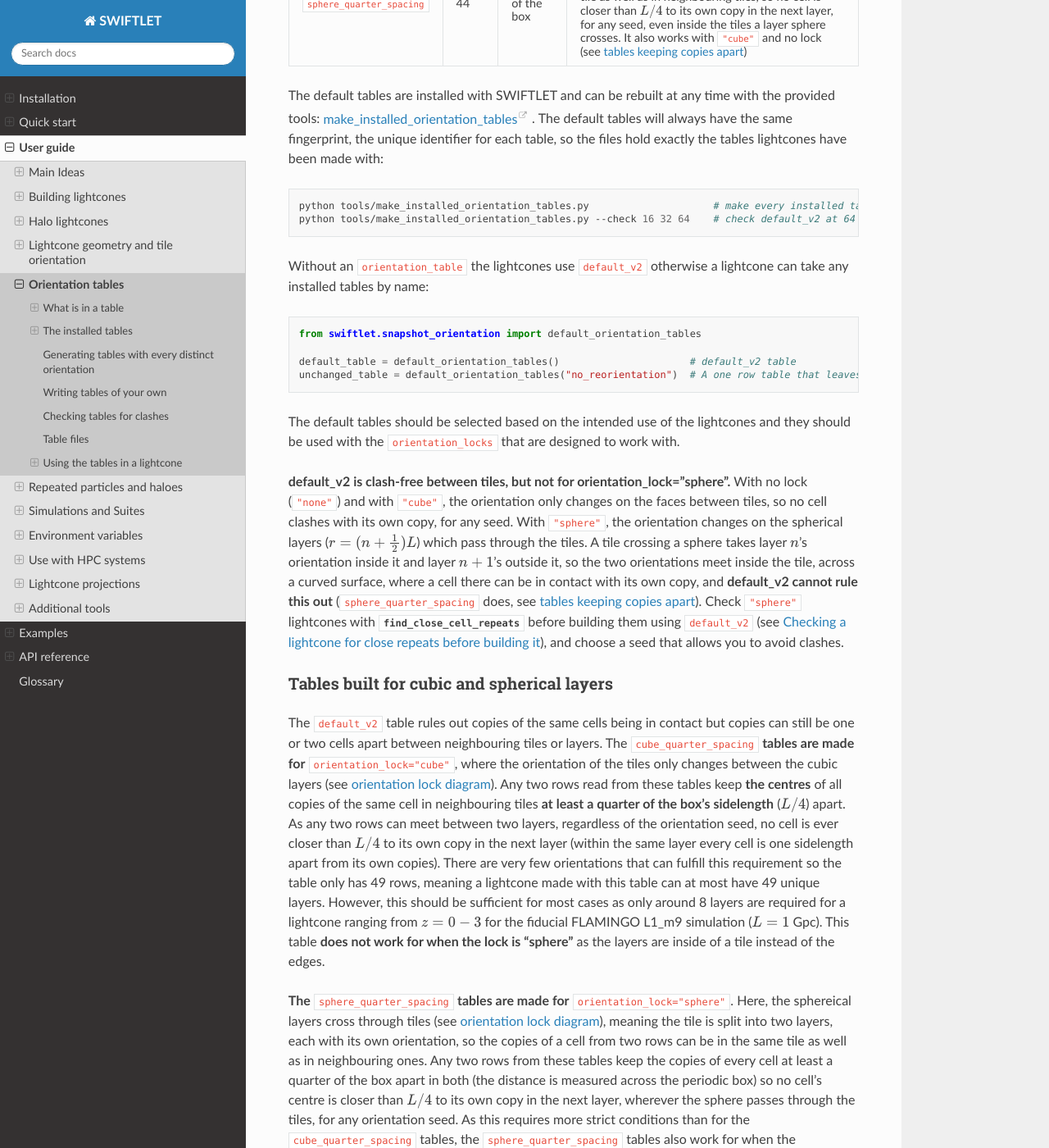
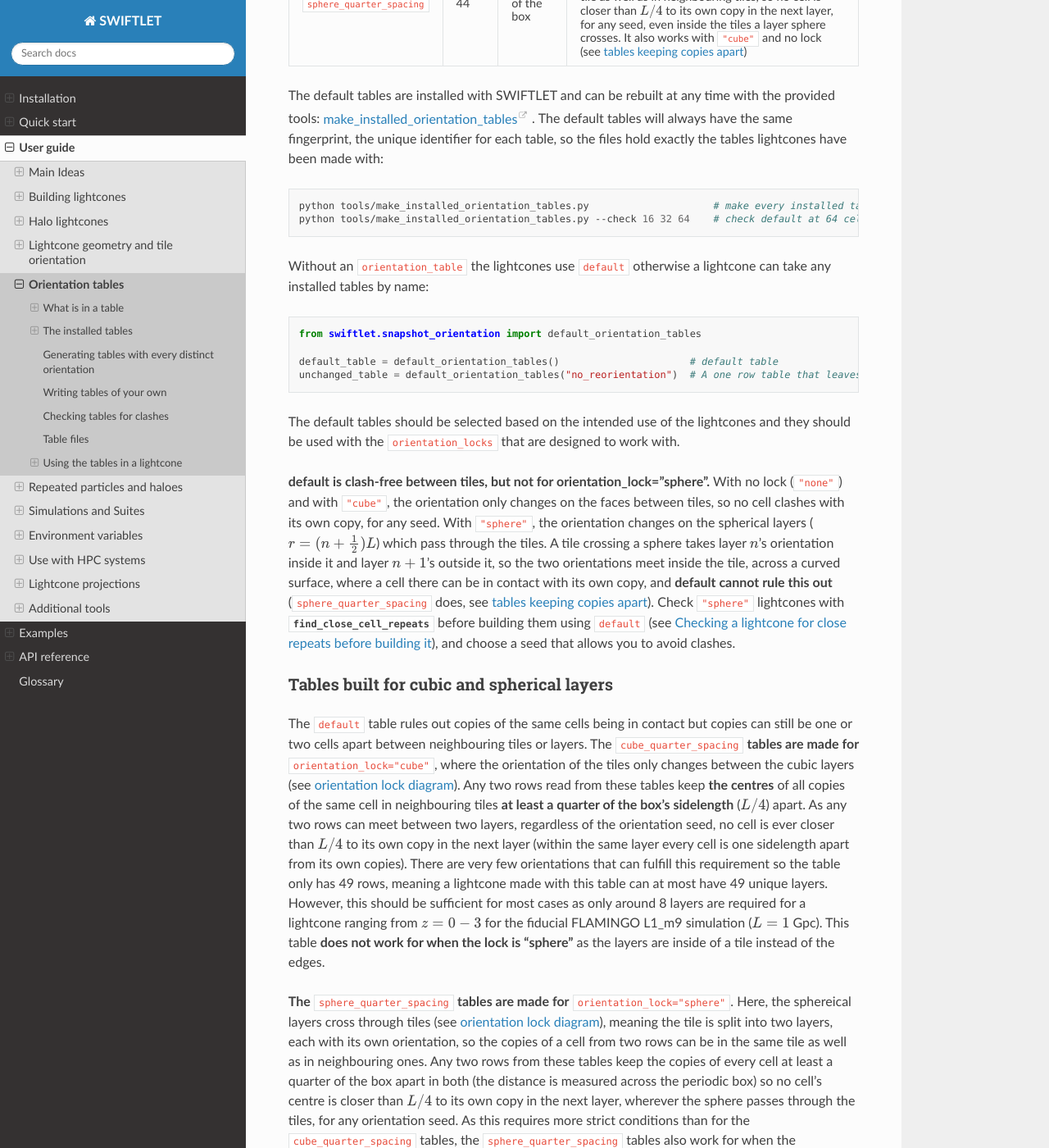
Before and after one commit to Will-McD/ExtraSWIFTLightcones, a Sphinx documentation site: the page built from docs/user_guide/orientation_tables.rst, in a window 1280 px wide and 1400 px high, scrolled down 1915 px. Shown: the whole window at 82% size. Built offline with Sphinx 7.4.7 and the Read the Docs theme 3.1.0, drawn with Linux system fonts in a browser that asks for light colours; pages that are not in the unit, such as notebooks, are missing from menus; some of the changed text lies outside the part shown.

```diff
--- a/docs/glossary.rst
+++ b/docs/glossary.rst
@@ -142,9 +142,9 @@ detail.
       See :term:`installed tables`
 
    installed tables
-      The :term:`orientation tables <orientation table>` installed with the package: ``default_v2``,
+      The :term:`orientation tables <orientation table>` installed with the package: ``default``,
       ``no_reorientation``, ``cube_quarter_spacing`` and ``sphere_quarter_spacing`` (see
-      :doc:`user_guide/orientation_tables`). ``default_v2`` is the default option of
+      :doc:`user_guide/orientation_tables`). ``default`` is the default option of
       :class:`SnapshotLightcone <swiftlet.snapshot_lightcone.SnapshotLightcone>`.
 
    piece
--- a/docs/quickstart.rst
+++ b/docs/quickstart.rst
@@ -14,8 +14,8 @@ Building a lightcone from snapshots takes three steps:
 #.  Read and place: place the particles or haloes of those cells into the lightcone, following the blueprint laid out
     by the previous gather step.
 
-For an overview of the main ideas and specific steps involved with building a lightcone see :doc:`methods_overview` and
-:doc:`building_lightcones`, respectively.
+For an overview of the main ideas and specific steps involved with building a lightcone see
+:doc:`user_guide/methods_overview` and :doc:`user_guide/building_lightcones`, respectively.
 
 .. _define-lightcone:
 
--- a/docs/user_guide/orientation_tables.rst
+++ b/docs/user_guide/orientation_tables.rst
@@ -82,7 +82,7 @@ in any text editor and are named:
      -  Shifts
      -  Summary
 
-   * -  ``default_v2``
+   * -  ``default``
      -  5184
      -  eighths of the box
      -  **the default.** No cell clashes with its own copy across the face between two tiles, for any seed for when
@@ -121,32 +121,32 @@ been made with:
 .. code-block:: bash
 
     python tools/make_installed_orientation_tables.py                     # make every installed table
-    python tools/make_installed_orientation_tables.py --check 16 32 64    # check default_v2 at 64 cells per axis (minutes)
+    python tools/make_installed_orientation_tables.py --check 16 32 64    # check default at 64 cells per axis (minutes)
 
 
-Without an ``orientation_table`` the lightcones use ``default_v2`` otherwise a lightcone can take any installed tables
+Without an ``orientation_table`` the lightcones use ``default`` otherwise a lightcone can take any installed tables
 by name:
 
 .. code-block:: python
 
     from swiftlet.snapshot_orientation import default_orientation_tables
 
-    default_table = default_orientation_tables()                      # default_v2 table
+    default_table = default_orientation_tables()                      # default table
     unchanged_table = default_orientation_tables("no_reorientation")  # A one row table that leaves the box unchanged
 
 
 The default tables should be selected based on the intended use of the lightcones and they should be used with the
 ``orientation_locks`` that are designed to work with.
 
-**default_v2 is clash-free between tiles, but not for orientation_lock="sphere".** With no lock (``"none"``) and with
+**default is clash-free between tiles, but not for orientation_lock="sphere".** With no lock (``"none"``) and with
 ``"cube"``, the orientation only changes on the faces between tiles, so no cell clashes with its own copy, for any
 seed. With ``"sphere"``, the orientation changes on the spherical layers (:math:`r = (n + \frac{1}{2})L`) which pass
 through the tiles. A tile crossing a sphere takes layer :math:`n`'s orientation inside it and layer :math:`n+1`'s
 outside it, so the two orientations meet inside the tile, across a curved surface, where a cell there can be in contact
-with its own copy, and **default_v2 cannot rule this out** (``sphere_quarter_spacing`` does, see
+with its own copy, and **default cannot rule this out** (``sphere_quarter_spacing`` does, see
 :ref:`tables keeping copies apart <tables-keeping-copies-apart>`). Check ``"sphere"`` lightcones with
 :func:`find_close_cell_repeats <swiftlet.repeat_check.find_close_cell_repeats>` before building them using
-``default_v2`` (see :ref:`checking-a-lightcone-for-close-repeats-before-building-it`), and choose a seed that allows you
+``default`` (see :ref:`checking-a-lightcone-for-close-repeats-before-building-it`), and choose a seed that allows you
 to avoid clashes.
 
 
@@ -155,7 +155,7 @@ to avoid clashes.
 Tables built for cubic and spherical layers
 ^^^^^^^^^^^^^^^^^^^^^^^^^^^^^^^^^^^^^^^^^^^
 
-The ``default_v2`` table rules out copies of the same cells being in contact but copies can still be one or two cells
+The ``default`` table rules out copies of the same cells being in contact but copies can still be one or two cells
 apart between neighbouring tiles or layers. The ``cube_quarter_spacing`` **tables are made for**
 ``orientation_lock="cube"``, where the orientation of the tiles only changes between the cubic layers
 (see :ref:`orientation lock diagram <fig-layers-example>`). Any two rows read from these tables keep **the centres** of
@@ -311,13 +311,13 @@ Orientation tables are written as YAML files (ending in ``.yaml`` or ``.yml``),
 :func:`write_orientation_tables` and :func:`read_orientation_tables` respectively. Each file must have the column names
 and one row from the tables per line: the quarter turns, reflections and cell shifts, each along x, y and z.
 
-For example, the start of ``default_v2.yaml``:
+For example, the start of ``default.yaml``:
 
 .. code-block:: yaml
 
     # SWIFTLET orientation tables, see docs/user_guide/orientation_tables.rst
 
-    name: default_v2
+    name: default
     description: 'orientation tables of the box tiles of a snapshot lightcone: use row (tile hash % number of rows)'
     cell_shift_unit: eighths
     number_of_rows: 5184
@@ -332,7 +332,7 @@ For example, the start of ``default_v2.yaml``:
     ...
 
 Given the tables are stored as a plain YAML file any YAML reader works, e.g. ``yaml.safe_load(open(path))["rows"]``.
-SWIFTLET reads rows written one per line, as above, without the YAML parser, so ``default_v2`` is read in a few
+SWIFTLET reads rows written one per line, as above, without the YAML parser, so ``default`` is read in a few
 hundredths of a second. Any other layout is read with PyYAML.
 
 You can write new tables in the preferred format with :func:`write_orientation_tables(..., attributes={...}) <write_orientation_tables>`
@@ -343,7 +343,7 @@ and then read it in with :func:`read_orientation_tables`:
     from swiftlet import read_orientation_tables
 
     tables = read_orientation_tables("orientation_tables.yaml")
-    tables = read_orientation_tables("default_v2")              # installed tables, by name
+    tables = read_orientation_tables("default")              # installed tables, by name
 
 .. note::
   If a file holds a ``fingerprint``, reading it checks the rows still have that fingerprint, so a table changed by hand
--- a/docs/user_guide/repeated_objects.rst
+++ b/docs/user_guide/repeated_objects.rst
@@ -78,7 +78,7 @@ cell coloured and numbered by its place in the snapshot box so its two copies ca
 
          **No clash:** tile B is tile A turned a quarter about :math:`z` and shifted by a quarter of the box along
          :math:`x`. No cell meets its own copy across the shared face; the closest two copies of a cell (cell 11) are half a
-         box length apart. The default orientation table (``default_v2``) is made of rows that never clash across a tile
+         box length apart. The default orientation table (``default``) is made of rows that never clash across a tile
          face like this (see :doc:`orientation_tables`).
 
 
@@ -271,7 +271,7 @@ FLAMINGO L1_m9 simulation:
 The :ref:`figure <fig-pairs-on-sky>` below shows the projection of all pairs of cells identified by
 :func:`check_neighbouring_tiles <swiftlet.snapshot_orientation.check_neighbouring_tiles>` for an all-sky lightcone that
 spans redshifts :math:`z=0 - 1` of the fiducial L1_m9 FLAMINGO simulation, generated with each ``orientation_lock``
-(``"None"``, ``"cube"`` and ``"sphere"``) and orientation table (``default_v2``, ``cube_quarter_spacing`` and
+(``"None"``, ``"cube"`` and ``"sphere"``) and orientation table (``default``, ``cube_quarter_spacing`` and
 ``sphere_quarter_spacing``) for the same seed, ``orientation_seed=7``.
 Each point on the Mollweide projections corresponds to a pair of the same cells that are within 1° of each other on the
 sky, where the colour indicates both the orientation lock and minimum distance between the cell pairs.
@@ -287,7 +287,7 @@ sky, where the colour indicates both the orientation lock and minimum distance b
       .. figure:: images/default_skymap.png
          :width: 100%
 
-         The projection of line-of-sight pairs for ``orientation_table="default_v2"``. As described in
+         The projection of line-of-sight pairs for ``orientation_table="default"``. As described in
          :doc:`orientation_tables`, with this set of orientations there are no clashes between pairs for when
          ``orientation_lock="cube"`` (blues) and ``"none"`` (greens).
 
```
Also changed, not shown: 12 other files.
